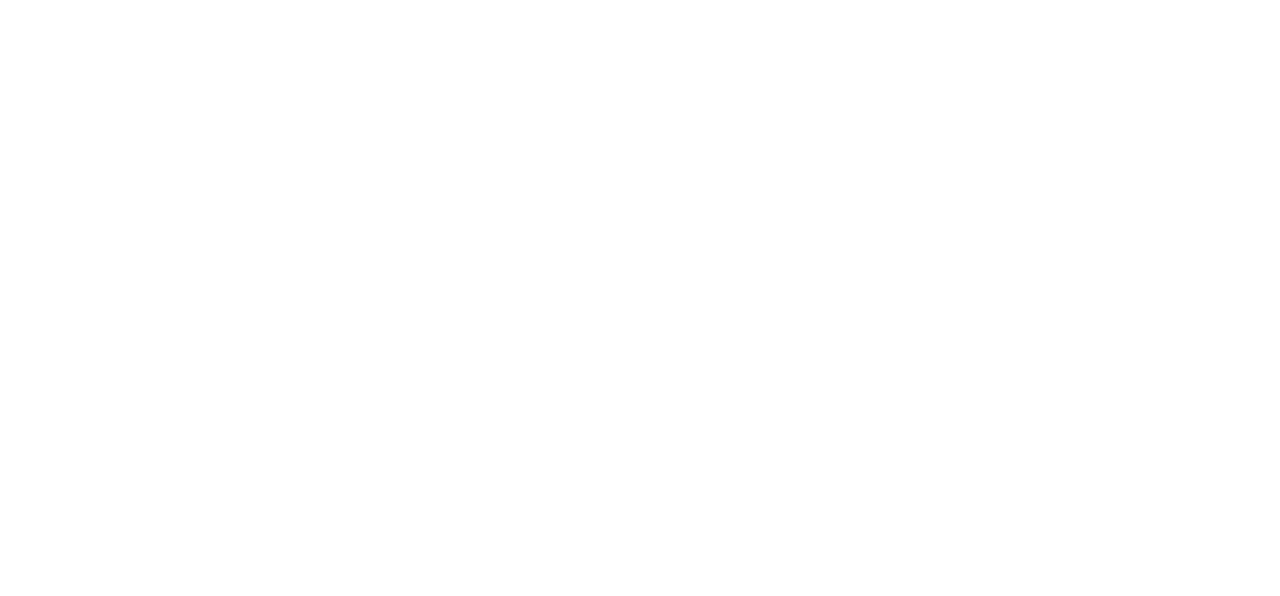
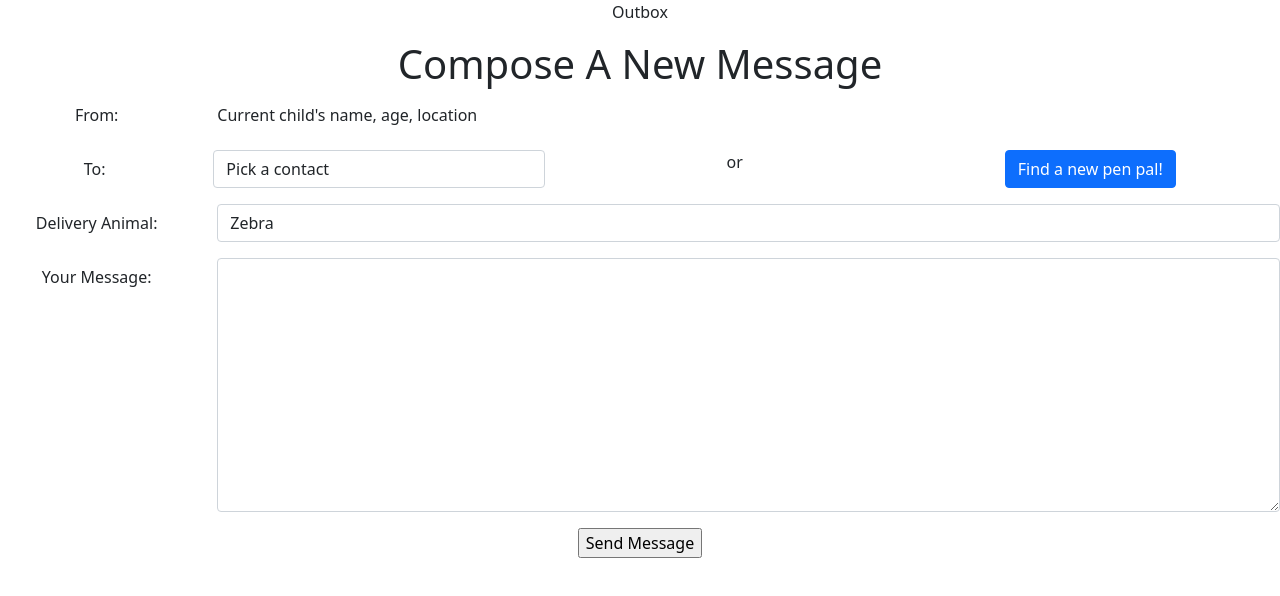
Before and after one commit to Samicap/AniMail, a React (Create React App) app in the folder my-app/client/: page /outbox in a window 1280 px wide. Shown: the top 596 px of the page. Built offline with nearby package versions, Linux system fonts and the light colour scheme; no server answers.

Commit message:
pass childId to outBox iva react router, fixed some bugs and added aniamls to sender list

```diff
--- a/my-app/client/src/App.js
+++ b/my-app/client/src/App.js
@@ -12,8 +12,10 @@ import { BrowserRouter as Router, Switch, Route } from "react-router-dom";
 
 import LoginForm from "./components/LoginForm";
 import Inbox from "./components/Inbox";
+import Outbox from "./components/outbox/OutBox";
 import Netflix from "./components/Netflix";
 import Placeholder from "./components/Placeholder";
+
 
 
 function App() {
@@ -60,9 +62,13 @@ function App() {
           />
           //! This route needs to change.  CreateMessage  needsits own route linked from the 📥
           //! path="/child/:id/createMessage"
-          // <Route
-            path="/inbox/children/:id/create-message"
-            render={() => <CreateMessage childId={state.selectedChildId} />}
+          <Route
+            path="/outbox"
+            render={() => (
+              <Outbox
+                childId={state.selectedChildId}
+              />
+            )}
           />
 
           <Route
--- a/my-app/client/src/components/CreateMessage.js
+++ b/my-app/client/src/components/CreateMessage.js
@@ -8,7 +8,7 @@ import { useHistory } from "react-router-dom";
 export default function CreateMessage({ childId }) {
   const [formData, setFormData] = useState({
     child_id_to: "",
-    animal_id: "",
+    animal_id: "1",
     text: "",
   });
 
@@ -43,7 +43,7 @@ export default function CreateMessage({ childId }) {
         console.log(error);
       });
   };
-
+  //! Routes in children file
   const getRandomPenPal = () => {
     axios
       .get(`/api/children/${childId}`)
@@ -132,6 +132,9 @@ export default function CreateMessage({ childId }) {
             <option value="4">Dove</option>
             <option value="5">Shark</option>
             <option value="6">Octopus</option>
+            <option value="7">Phoenix</option>
+            <option value="8">Unicorn</option>
+            <option value="9">Dragon</option>
           </Form.Control>
         </Col>
       </Form.Group>
--- a/my-app/client/src/components/Inbox.js
+++ b/my-app/client/src/components/Inbox.js
@@ -1,11 +1,13 @@
 import axios from "axios";
 import { useState, useEffect } from "react";
+import { Link } from "react-router-dom";
 import MessageList from "./MessageList";
 import IncomingMessageList from "./incomingMessages/IncomingMessageList";
 import Child from "./Child";
 import { preventOverflow } from "@popperjs/core";
 
 export default function Inbox({ childId }) {
+  console.log("InBOX DHILD ID", childId)
 
   const [messages, setMessages] = useState([]);
 
@@ -27,13 +29,16 @@ export default function Inbox({ childId }) {
       }
     })
     setMessages(messagesCopy)
-    // axios.post(`/api/messages/children/${childId}`)
+    // axios.put(`/api/messages/children/${childId}/received-message/${setIsMessageReceived}`).then((response) => {
+
+    // })
     //! need to make backend route to update DB
   };
 
   return (
     <div>
       <p>INBOX</p>
+      <Link to="/outbox">Create A New Message!</Link>
       {messages.length && (
         <>
           <IncomingMessageList
--- a/my-app/client/src/components/MessageList.js
+++ b/my-app/client/src/components/MessageList.js
@@ -13,7 +13,7 @@ export default function MessageList({ messages }) {
       senderName={message.sender_name}
       senderAge={message.sender_age}
       senderLocation={message.sender_location_name}
-      dateReceived={message.dateTime_receiving}
+      dateReceived={message.datetime_receiving}
       animalAvatar={message.animal_avatar}
       message={message.message}
       // selected={message.id === props.interviewer}
--- /dev/null
+++ b/my-app/client/src/components/outbox/OutBox.js
@@ -0,0 +1,28 @@
+import axios from "axios";
+import { useState, useEffect } from "react";
+// import Child from "../Child";
+import { preventOverflow } from "@popperjs/core";
+import CreateMessage from "../CreateMessage";
+
+export default function Outbox({ childId }) {
+  console.log("InBOX DHILD ID", childId)
+
+  const [messages, setMessages] = useState([]);
+
+
+  useEffect(() => {
+    axios.get(`/api/messages/children/${childId}`).then((response) => {
+      setMessages(response.data["messages"])
+       // returns an array of message objects (containing message and animal info)
+    });
+  }, [childId]);
+
+
+
+  return (
+    <div>
+      <p>Outbox</p>
+      <CreateMessage childId={childId} />
+    </div>
+  );
+}
--- a/my-app/client/src/components/progressBar/ProgressBar.js
+++ b/my-app/client/src/components/progressBar/ProgressBar.js
@@ -24,7 +24,6 @@ export default function ProgressBar(props) {
     return () => clearInterval(interval);
   }, []);
 
-  // console.log("CLEAR interval >>>>>>>", clearInterval(interval));
   //! currently can't access newValue outside of the useEffect
   //! What is another way that i can make the progress bar display if the newBalue
   //! is less than 100.
```
Also changed, not shown: 1 other file (tests, documents, lock files or other folders).
